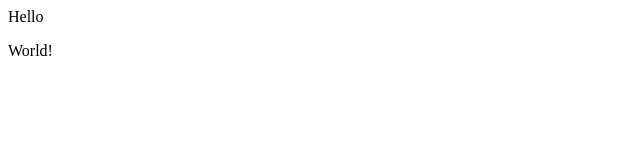
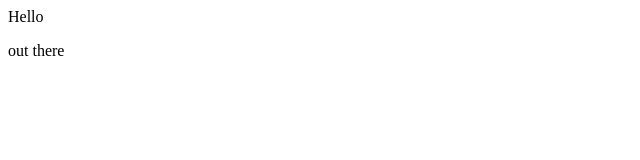
Before and after one commit to AWMJ/demo-repo, a plain HTML site: page index.html in a window 1280 px wide. Shown: the full height of the page, 0-640 px from the left. Drawn offline with Linux system fonts and the light colour scheme.

Commit message:
Update index.html

```diff
--- a/index.html
+++ b/index.html
@@ -1,2 +1,2 @@
 <div>Hello</div>
-<p>World!</p>
+<p>out there</p>
```
